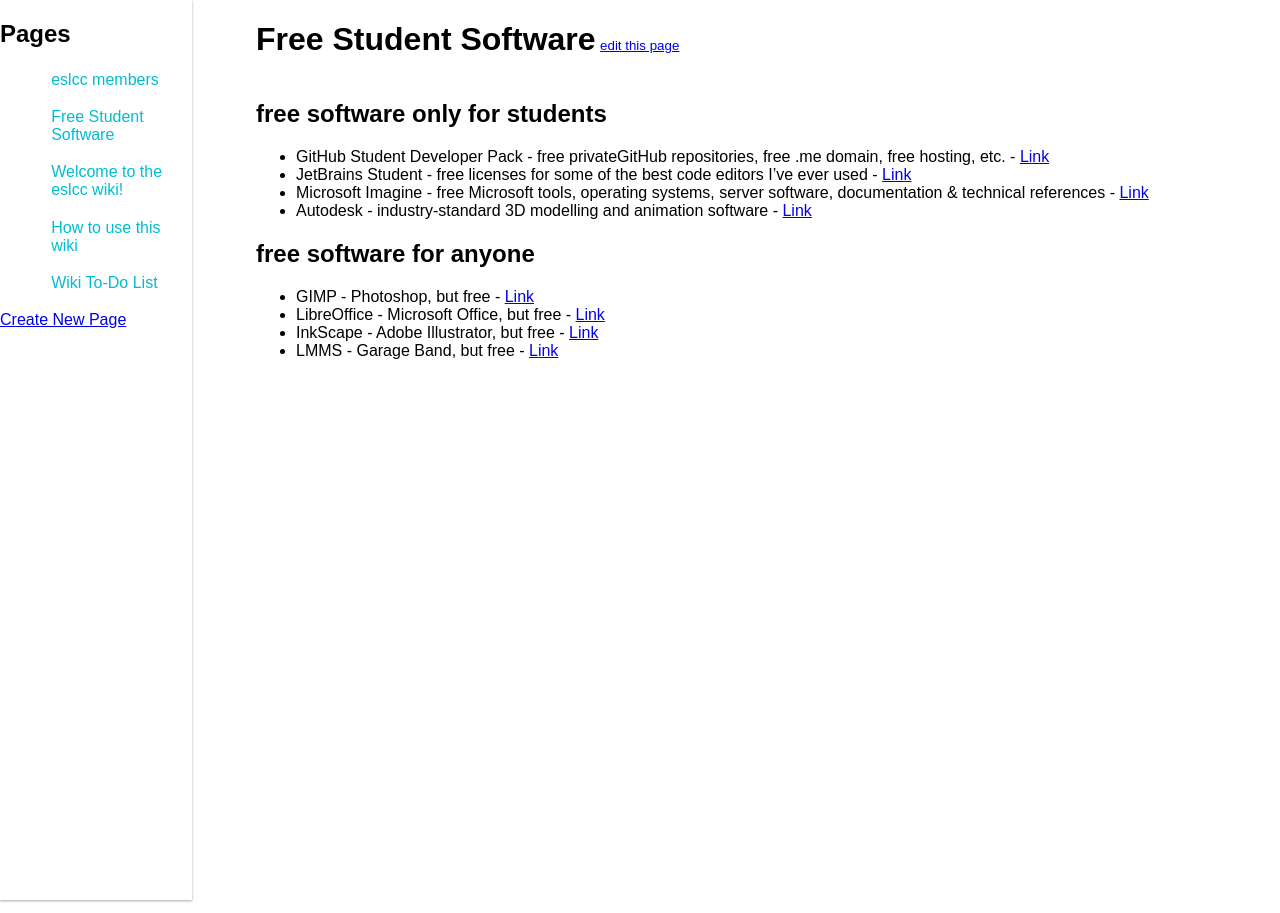
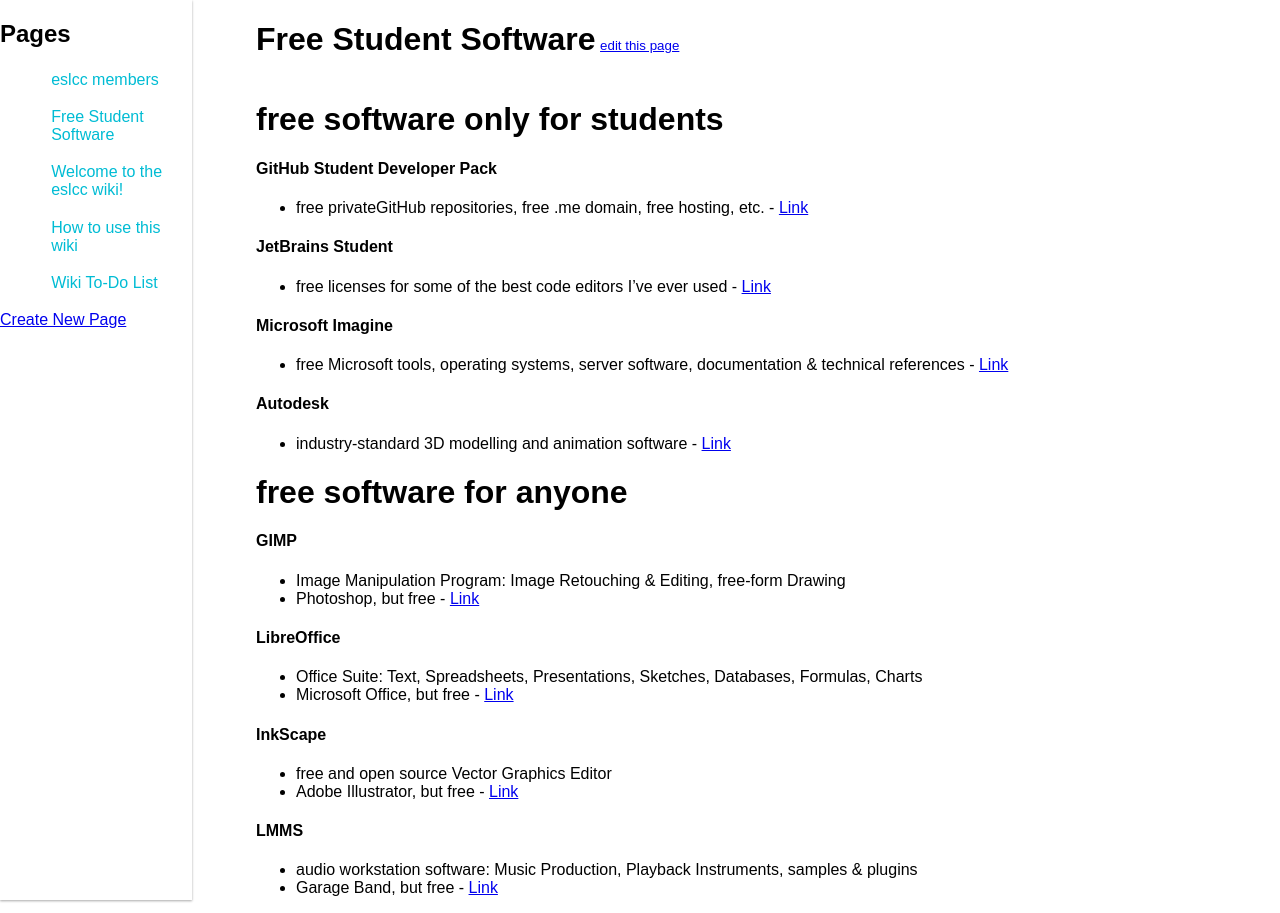
Before and after one commit to eslcc/wiki, a Jekyll site: the page built from pages/free-software.md, in a window 1280 px wide. Built offline with Jekyll 4.4.1, drawn with Linux system fonts in a browser that asks for light colours.

Commit message:
Details added
Added details about free software for everyone (second part)

```diff
--- a/pages/free-software.md
+++ b/pages/free-software.md
@@ -2,16 +2,42 @@
 title: Free Student Software
 ---
 
-## free software only for students
+# free software only for students
 
-* GitHub Student Developer Pack - free privateGitHub repositories, free .me domain, free hosting, etc. - [Link](https://education.github.com/pack/)
-* JetBrains Student - free licenses for some of the best code editors I've ever used - [Link](https://www.jetbrains.com/student/)
-* Microsoft Imagine - free Microsoft tools, operating systems, server software, documentation & technical references - [Link](https://imagine.microsoft.com/en-us/catalog)
-* Autodesk - industry-standard 3D modelling and animation software - [Link](http://www.autodesk.com/education/free-software/all)
+#### GitHub Student Developer Pack
 
-## free software for anyone
+* free privateGitHub repositories, free .me domain, free hosting, etc. - [Link](https://education.github.com/pack/)
 
-* GIMP - Photoshop, but free - [Link](https://www.gimp.org/downloads)
-* LibreOffice - Microsoft Office, but free - [Link](https://www.libreoffice.org/download/download)
-* InkScape - Adobe Illustrator, but free - [Link](https://inkscape.org/en/download)
-* LMMS - Garage Band, but free - [Link](https://lmms.io/download)
+#### JetBrains Student
+
+* free licenses for some of the best code editors I've ever used - [Link](https://www.jetbrains.com/student/)
+
+#### Microsoft Imagine
+
+* free Microsoft tools, operating systems, server software, documentation & technical references - [Link](https://imagine.microsoft.com/en-us/catalog)
+
+#### Autodesk
+
+* industry-standard 3D modelling and animation software - [Link](http://www.autodesk.com/education/free-software/all)
+
+# free software for anyone
+
+#### GIMP
+
+* Image Manipulation Program: Image Retouching & Editing, free-form Drawing
+* Photoshop, but free - [Link](https://www.gimp.org/downloads)
+
+#### LibreOffice
+
+* Office Suite: Text, Spreadsheets, Presentations, Sketches, Databases, Formulas, Charts
+* Microsoft Office, but free - [Link](https://www.libreoffice.org/download/download)
+
+#### InkScape
+
+* free and open source Vector Graphics Editor
+* Adobe Illustrator, but free - [Link](https://inkscape.org/en/download)
+
+#### LMMS
+
+* audio workstation software: Music Production, Playback Instruments, samples & plugins
+* Garage Band, but free - [Link](https://lmms.io/download)
```
